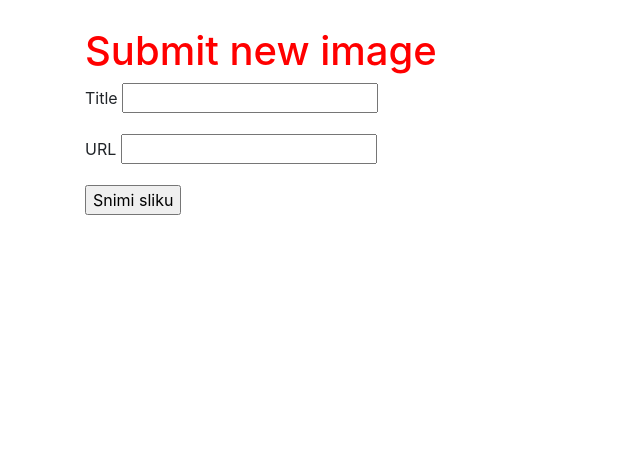
After one commit to lukamajstorovic/software-engineering-class, a Django app: page /images/new in a window 1280 px wide. The commit adds this page. Shown: the part 221-676 px from the top of the page, without its empty margins (0-640 px from the left). Run offline with Django 4.2, Linux system fonts and the light colour scheme; some libraries are stand-ins or nearby versions.

Commit message:
Add image submission page

```diff
--- a/lab8-prp1/myimgur/app/templates/app/base.html
+++ b/lab8-prp1/myimgur/app/templates/app/base.html
@@ -19,7 +19,10 @@
         <div class="collapse navbar-collapse" id="navbarSupportedContent">
           <ul class="navbar-nav mr-auto">
             <li class="nav-item active">
-              <a class="nav-link" href="/">Home <span class="sr-only">(current)</span></a>
+              <a class="nav-link" href="/">Home<span class="sr-only">(current)</span></a>
+            </li>
+            <li class="nav-item active">
+              <a class="nav-link" href="{% url 'app:create_image' %}">Submit new Image<span class="sr-only">(current)</span></a>
             </li>
           </ul>
           <ul class="navbar-nav ml-auto">
--- /dev/null
+++ b/lab8-prp1/myimgur/app/templates/app/create_image.html
@@ -0,0 +1,19 @@
+{% extends 'app/base.html' %}
+
+{% block content %}
+    <h1>Submit new image</h1>
+    <form method="post">
+        {% csrf_token %}
+        <p>
+            <label>Title</label>
+            <input type="text" name="title"/>
+        </p>
+        <p>
+            <label>URL</label>
+            <input type="text" name="url"/>
+        </p>
+        <p>
+            <input type="submit" value="Snimi sliku"/>
+        </p>
+    </form>
+{% endblock %}
--- a/lab8-prp1/myimgur/app/urls.py
+++ b/lab8-prp1/myimgur/app/urls.py
@@ -6,5 +6,6 @@ urlpatterns = [
     path('', views.index, name="index"),
     path('<int:image_id>', views.detail, name="detail"),
     path('<int:image_id>/comment', views.post_comment, name="post_comment"),
-    path('comments/<int:comment_id>/approve', views.approve_comment, name="approve_comment")
+    path('comments/<int:comment_id>/approve', views.approve_comment, name="approve_comment"),
+    path('new', views.create_image, name="create_image"),
 ]
--- a/lab8-prp1/myimgur/app/views.py
+++ b/lab8-prp1/myimgur/app/views.py
@@ -39,3 +39,14 @@ def approve_comment(request, comment_id):
         comment.save()
         return HttpResponseRedirect(reverse('app:detail', args=[comment.image.id]))
     return HttpResponseRedirect("/")
+
+def create_image(request):
+    if request.method == "POST":
+        image = Image.objects.create(
+            title = request.POST['title'],
+            url = request.POST['url'],
+            pub_date = timezone.now()
+        )
+        return HttpResponseRedirect(reverse('app:detail', args=[image.id]))
+    context = {}
+    return render(request, 'app/create_image.html', context)
```
Also changed, not shown: lab8-prp1/myimgur/db.sqlite3.
